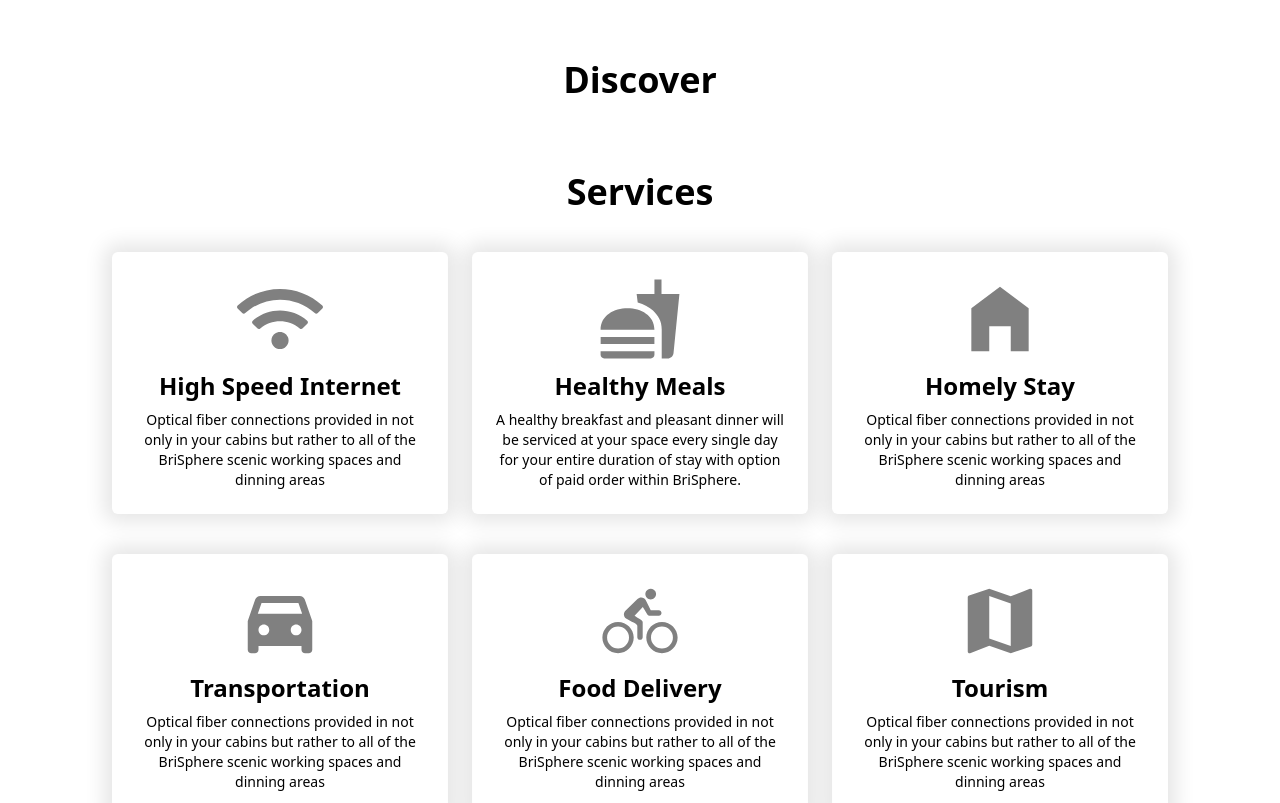
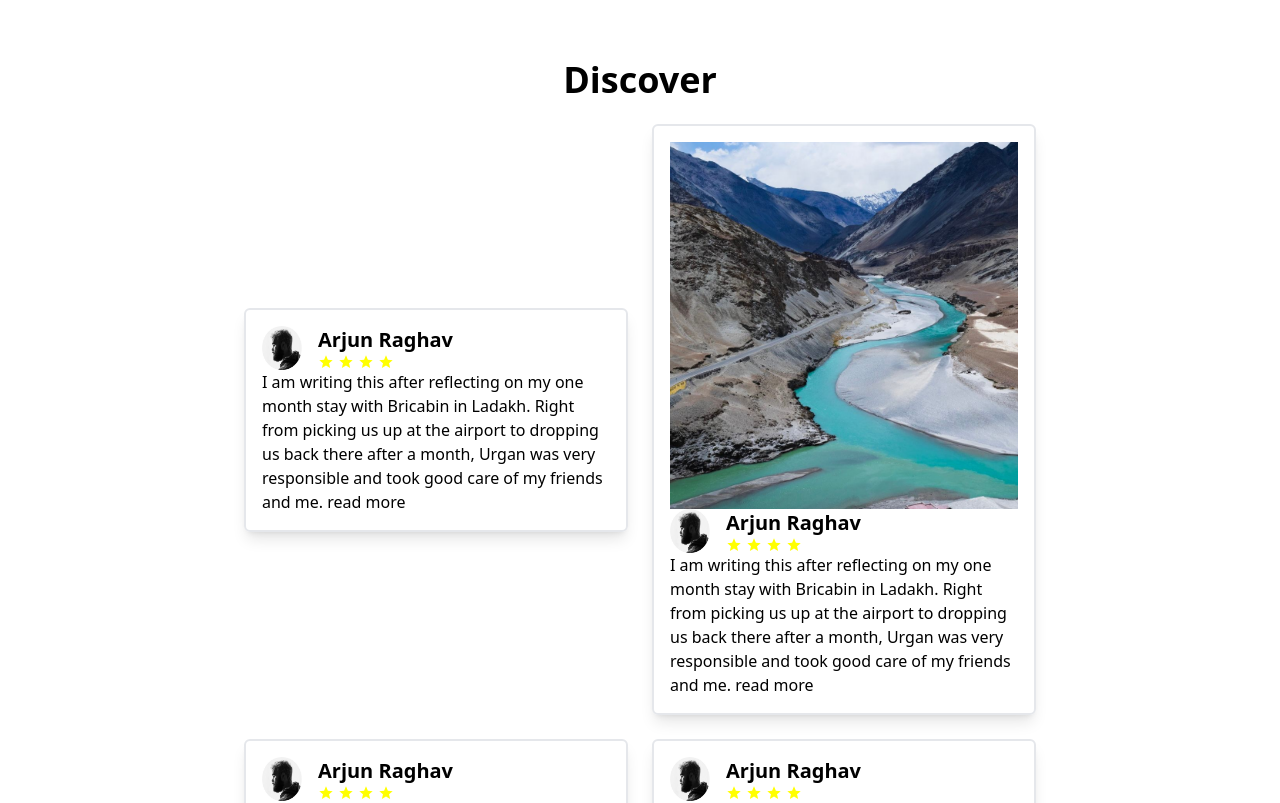
Before and after one commit to sairam-balla/Brisphere, a React (Vite) app: page / in a window 1280 px wide. Shown: the part 680-1483 px from the top of the page. Built offline with nearby package versions, Linux system fonts and the light colour scheme.

Commit message:
Update Discover.jsx

```diff
--- a/src/components/Discover.jsx
+++ b/src/components/Discover.jsx
@@ -6,7 +6,7 @@ const Discover = () => {
       <h1 className="text-4xl text-center font-semibold p-6">Discover</h1>
       <ul className="flex flex-row flex-wrap justify-center items-center  gap-6">
         {Array.from({ length: 5 }, (_, index) => {
-          <DiscoverCard key={index} showImg={index === 1 ? true : false} />;
+          return <DiscoverCard key={index} showImg={index === 1 ? true : false} />;
         })}
       </ul>
     </section>
```
